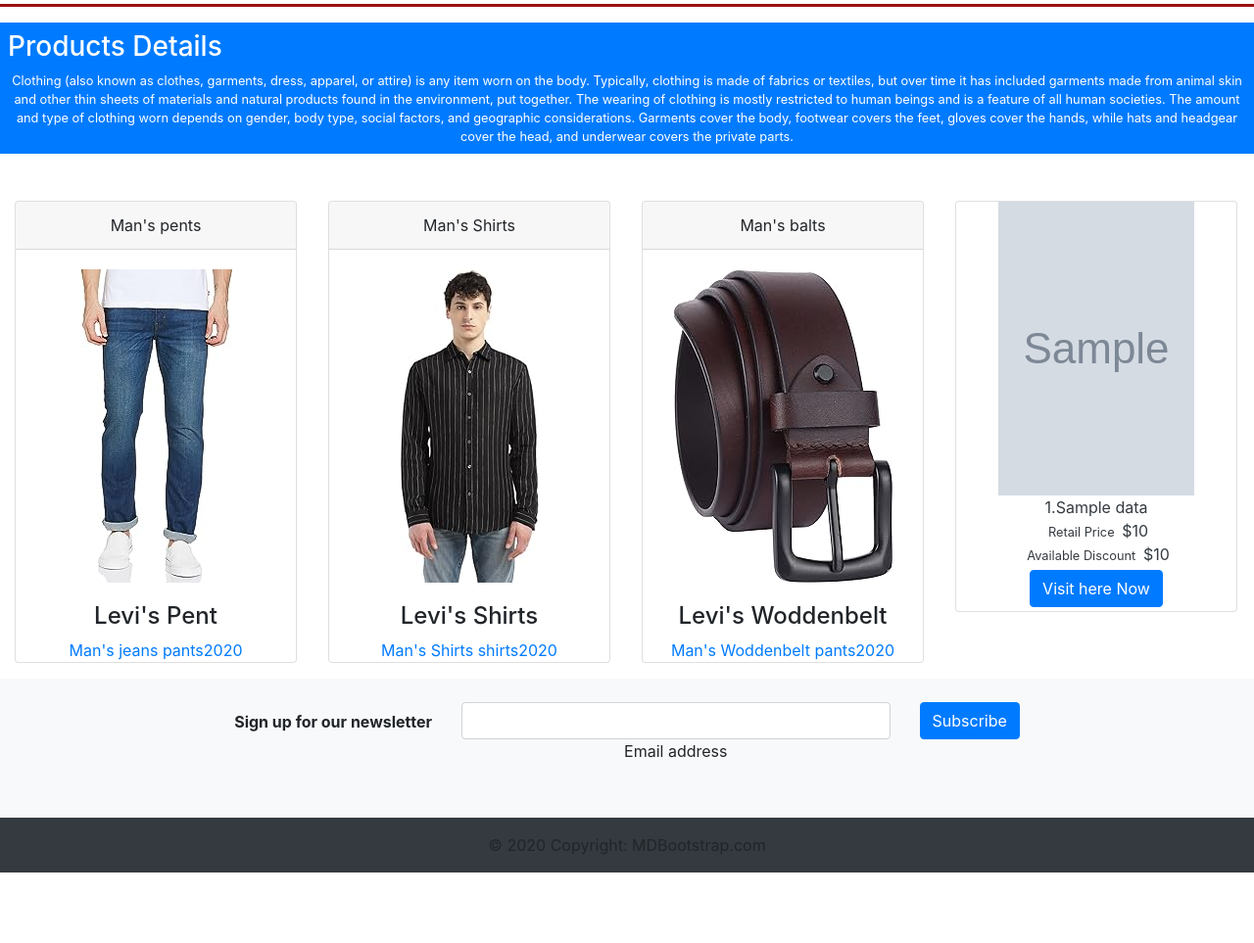
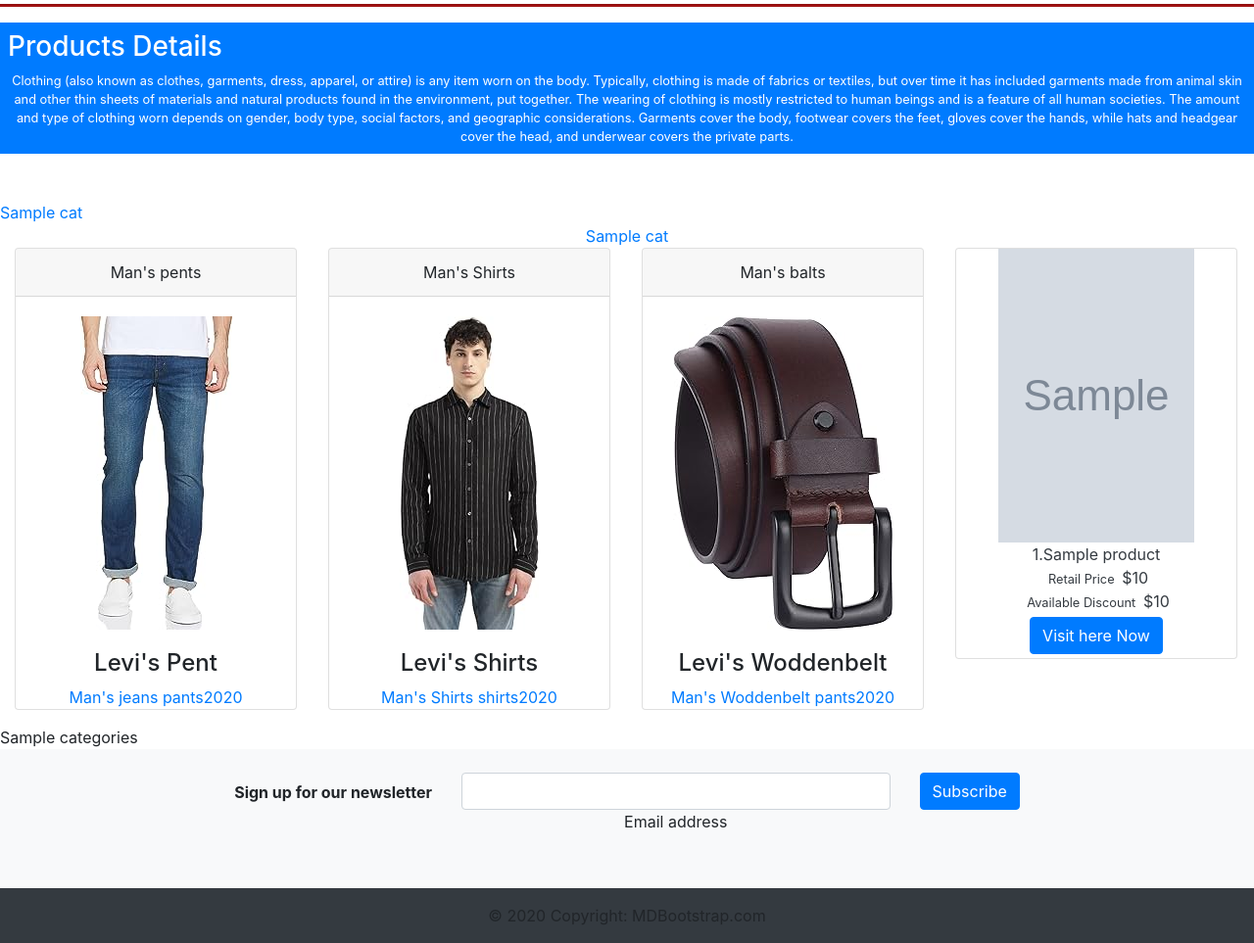
Before and after one commit to Azeem-khan0786/Ecommerce-Django-Project, a Django app: template Shopping/Alibaba/templates/Alibaba/home.html in a window 1280 px wide. Shown: the part 344-1307 px from the top of the page at 98% size. Before the commit the page ends 1235 px from the top, so only its background shows below. Run offline with Django 3.2, Linux system fonts and the light colour scheme; the template is opened without the code that fills it: most values are stand-ins (such as "Sample title", 1, 10 or a date in 2020); grey boxes marked "Sample" are stand-in pictures; some libraries are stand-ins or nearby versions.

Commit message:
Eccommerce Project

```diff
--- a/Shopping/Alibaba/templates/Alibaba/home.html
+++ b/Shopping/Alibaba/templates/Alibaba/home.html
@@ -21,10 +21,6 @@
           <ul class="navbar-nav mr-auto">
             {% if user.is_authenticated %}
 
-
-            <li class="nav-item">
-              <a class="nav-link" href="#">Welcome, {{user.username}}</a>
-            </li>
             <li class="nav-item">
 
             </li>
@@ -44,6 +40,7 @@
       </nav>
     {% include "Alibaba/slidder-content.html" %}
     <hr style="height: 2px; background-color: rgb(160, 18, 18);">
+
     <!-- Product details -->
     <div class="container-fluid">
         <div class="row bg-primary p-2 text-center text-white ">
@@ -53,8 +50,28 @@
         </div>
     </div>
     <br><br>
+    {% for cat in categories  %}
+    <a href='/'>{{cat.name}}</a>
+    {% endfor %}
+    <div class="container">
+      <div class="row justify-content-center">
+          <div class="col-lg-3">
+              <div class=" text-center">
+
+
+                  {% for category in categories %}
+                  <a href="/?category={{ category.id }}" class="">
+                      {{ category.name }}
+                  </a>
+                  {% endfor %}
+              </div>
+          </div>
+      </div>
+  </div>
     <div class="container-fluid">
+
         <div class="row">
+
             <div class="col-md-3">
                 <div class="card text-center mb-3" style="max-width: 18rem;">
                     <div class="card-header">Man's pents</div>
@@ -87,13 +104,13 @@
                     <a href="{% url "category" "WA" %}">Man's Woddenbelt pants2020 </a>
                 </div>
             </div>
-            {% for x in data %}
+            {% for x in products %}
 
             <div class="col-md-3 text-center">
               <div class="card text-center mb-3" style="max-width: 18rem;">
 
                 <div class="product-image">
-                    <img src="{{x.product_image.url}}" alt="" width="200px" height="300px">
+                     <img src="{{ product.product_image }}" alt="{{ product.title }}" width="200px" height="300px">
                 </div>
                 <div class="product-details text-dark ">
                     <div class="text-center" > {{x.id}}.{{x.title}}</div>
@@ -108,10 +125,12 @@
             </div>
         </div>
 
+
   {% endfor %}
 
         </div>
     </div>
+    {{categories}}
     {% include "Alibaba/Pagination.html" %}
     {% include "Alibaba/footer.html" %}
 
```
Also changed, not shown: Shopping/Alibaba/models.py (+9 -2 lines), Shopping/Alibaba/views.py (+16 -6 lines), Shopping/Alibaba/migrations/0005_alter_productmodel_product_image.py (added), Shopping/Alibaba/migrations/0006_alter_productmodel_product_image.py (added), Shopping/db.sqlite3.
